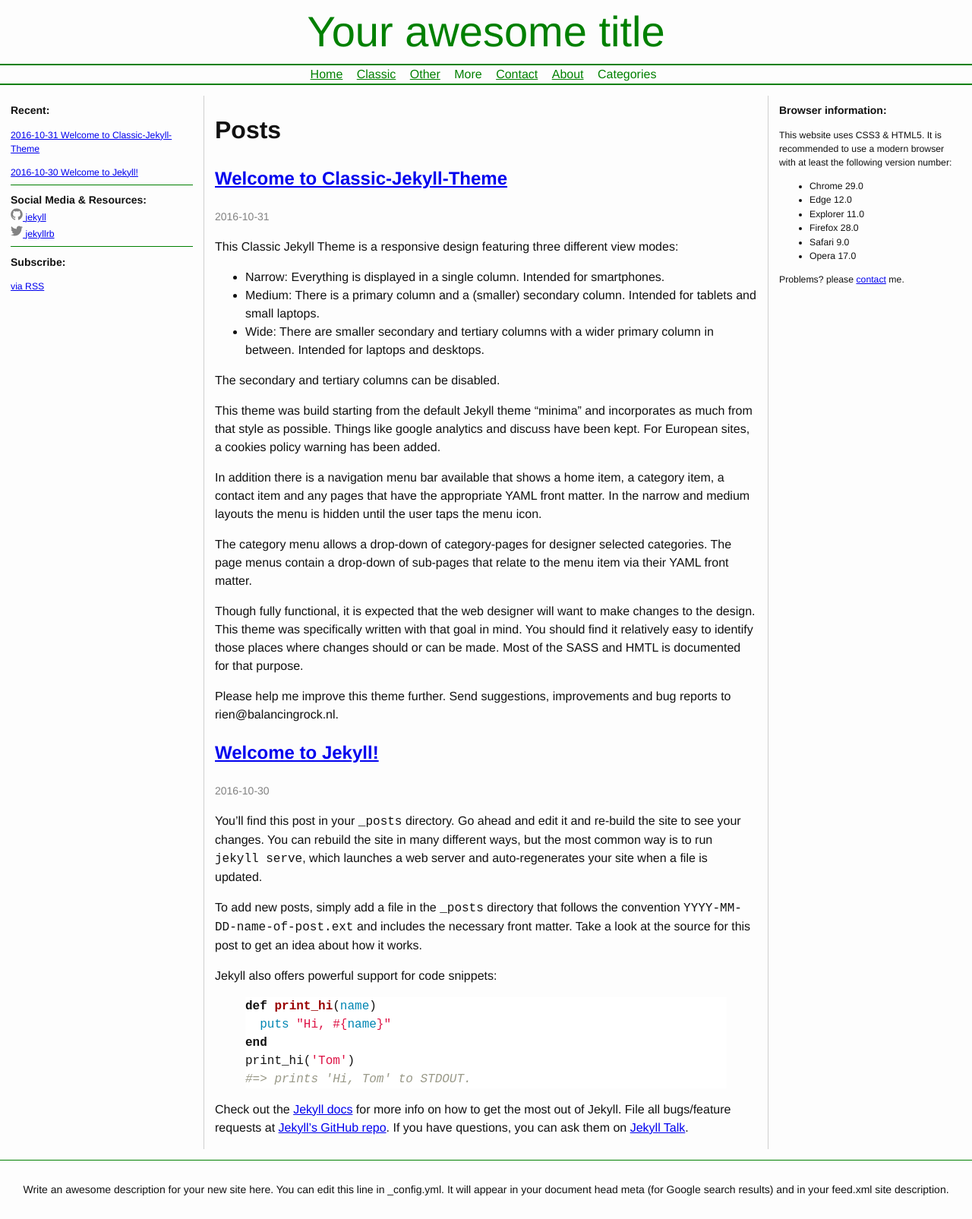
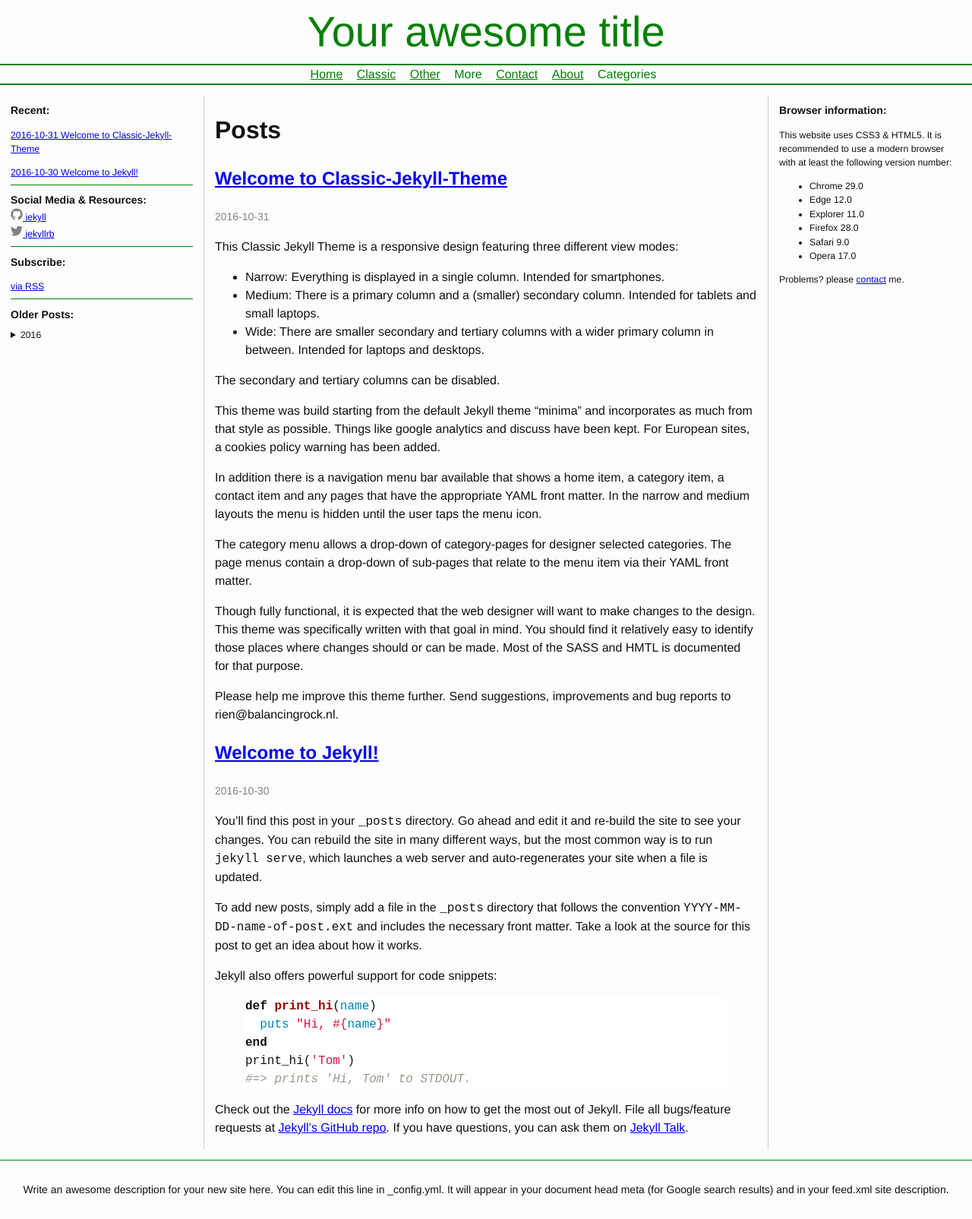
Before and after one commit to Balancingrock/classic-jekyll-theme, a Jekyll site: the page built from index.md, in a window 1280 px wide. Shown: the whole page at 76% size. Built offline with Jekyll 4.4.1, drawn with Linux system fonts in a browser that asks for light colours; nearby versions of some CDN libraries; comment, search, counter and statistics services are not loaded.

Commit message:
Added older-posts.html widget

```diff
--- a/_includes/secondary-column.html
+++ b/_includes/secondary-column.html
@@ -10,3 +10,7 @@
 <div class="widget-divider"></div>
 
 <div class="widget">{% include widgets/subscribe.html %}</div>
+
+<div class="widget-divider"></div>
+
+<div class="widget">{% include widgets/older-posts.html %}</div>
--- /dev/null
+++ b/_includes/widgets/older-posts.html
@@ -0,0 +1,49 @@
+{% comment %}
+
+Usage:
+
+Translations can be configure in the _data/text-for.yml file for the items `tOlderPosts` and `tMonths`.
+
+{% endcomment %}
+<div class="older-posts">
+	{% assign olderPosts = 'Older Posts' %}
+	{% if site.data.text-for.tOlderPosts %}{% assign olderPosts = site.data.text-for.tOlderPosts %}{% endif %}
+	{% assign currentYear = "" %}
+	{% assign currentMonth = "" %}
+	{% assign yearDetails = 'no' %}
+	{% assign monthDetails = 'no' %}
+	<h1>{{ olderPosts }}:</h1>
+	{% for post in site.posts %}
+		{% assign postYear = post.date | date: "%Y" %}
+		{% assign postMonth = post.date | date: "%m" %}
+		{% if postYear != currentYear %}
+			{% assign currentYear = postYear %}
+			{% if monthDetails == 'yes' %}</details>{% assign monthDetails == 'no' %}{% endif %}
+			{% if yearDetails == 'yes' %}</details>{% assign yearDetails == 'no' %}{% endif %}
+			<details class="year-details"><summary>{{ currentYear }}</summary>
+			{% assign yearDetails = 'yes' %}
+		{% endif %}
+		{% if postMonth != currentMonth %}
+			{% if postMonth == '01' %}{% assign monthString = site.data.text-for.tMonths[1] %}
+			{% elsif postMonth == '02' %}{% assign monthString = site.data.text-for.tMonths[2] %}
+			{% elsif postMonth == '03' %}{% assign monthString = site.data.text-for.tMonths[3] %}
+			{% elsif postMonth == '04' %}{% assign monthString = site.data.text-for.tMonths[4] %}
+			{% elsif postMonth == '05' %}{% assign monthString = site.data.text-for.tMonths[5] %}
+			{% elsif postMonth == '06' %}{% assign monthString = site.data.text-for.tMonths[6] %}
+			{% elsif postMonth == '07' %}{% assign monthString = site.data.text-for.tMonths[7] %}
+			{% elsif postMonth == '08' %}{% assign monthString = site.data.text-for.tMonths[8] %}
+			{% elsif postMonth == '09' %}{% assign monthString = site.data.text-for.tMonths[9] %}
+			{% elsif postMonth == '10' %}{% assign monthString = site.data.text-for.tMonths[10] %}
+			{% elsif postMonth == '11' %}{% assign monthString = site.data.text-for.tMonths[11] %}
+			{% elsif postMonth == '12' %}{% assign monthString = site.data.text-for.tMonths[12] %}
+			{% endif %}
+			{% assign currentMonth = postMonth %}
+			{% if monthDetails == 'yes' %}</details>{% assign monthDetails == 'no' %}{% endif %}
+			<details class="month-details"><summary>{{ monthString }}</summary>
+			{% assign monthDetails = 'yes' %}
+		{% endif %}
+		<p><a href="{{ post.url }}">{{ post.title }}</a></p>
+	{% endfor %}
+	{% if monthDetails == yes %}</details>{% assign monthDetails == no %}{% endif %}
+	{% if yearDetails == yes %}</details>{% assign yearDetails == no %}{% endif %}
+</div>
--- a/_layouts/post.html
+++ b/_layouts/post.html
@@ -6,6 +6,7 @@ layout: default
   <header class="post-header">
     <h1 class="post-title" itemprop="name headline">{{ page.title | escape }}</h1>
     <p class="post-meta"><time datetime="{{ page.date | date_to_xmlschema }}" itemprop="datePublished">{{ page.date | date: "%F" }}</time>{% if page.author %} • <span itemprop="author" itemscope itemtype="http://schema.org/Person"><span itemprop="name">{{ page.author }}</span></span>{% endif %}</p>
+	{% if page.image %}<img class="image-float-right" src="{{ page.image }}">{% endif %}
   </header>
 
   <div class="post-content" itemprop="articleBody">
--- a/_sass/classic/_widget-support.scss
+++ b/_sass/classic/_widget-support.scss
@@ -20,3 +20,23 @@
 		height: 100%;
 	}
 }
+
+// Used by the older-posts widget
+.older-posts {
+	h1 {
+		margin-bottom: $vspacing-unit/2;
+	}
+	.year-details {
+		summary {
+			outline: none; // Prevent blue input-active activity border
+		}
+		.month-details {
+			padding-left: $hspacing-unit;
+			p {
+				padding: 0 0 0 (2 * $hspacing-unit);
+				margin: 0 0 0 0;
+				text-indent: -$hspacing-unit;
+			}
+		}
+	}
+}
```
Also changed, not shown: _data/text-for.yml (+7 -0 lines), 1 other file.
